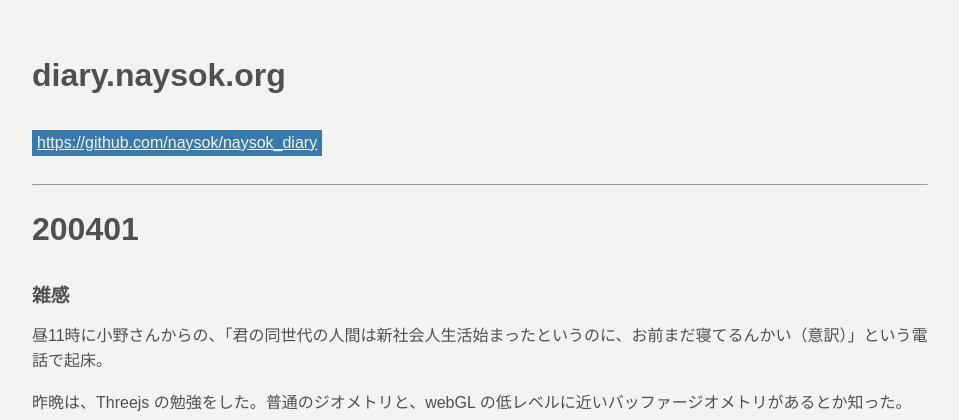
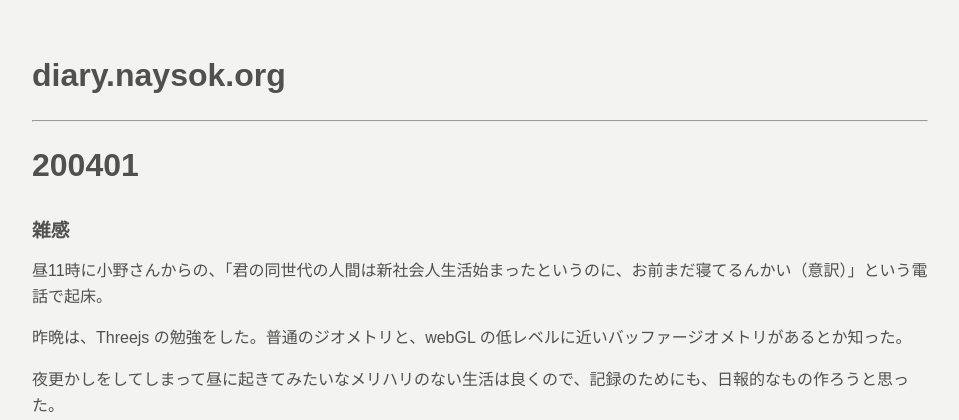
Before and after one commit to naysok/naysok_diary, a PHP site: page /build/200401/index.php in a window 1280 px wide. Shown: the top 420 px of the page, without its empty margins (160-1119 px from the left). Run offline with PHP 8.4, Linux system fonts and the light colour scheme.

Commit message:
[update] rm link(github)

```diff
--- a/parts/header.php
+++ b/parts/header.php
@@ -19,8 +19,6 @@
     <div class="header">
       <h1>diary.naysok.org</h1>
       <br>
-      <p><a href="https://github.com/naysok/naysok_diary">https://github.com/naysok/naysok_diary</a></p>
-      <br>
       <hr>
       <br>
     </div>
```
